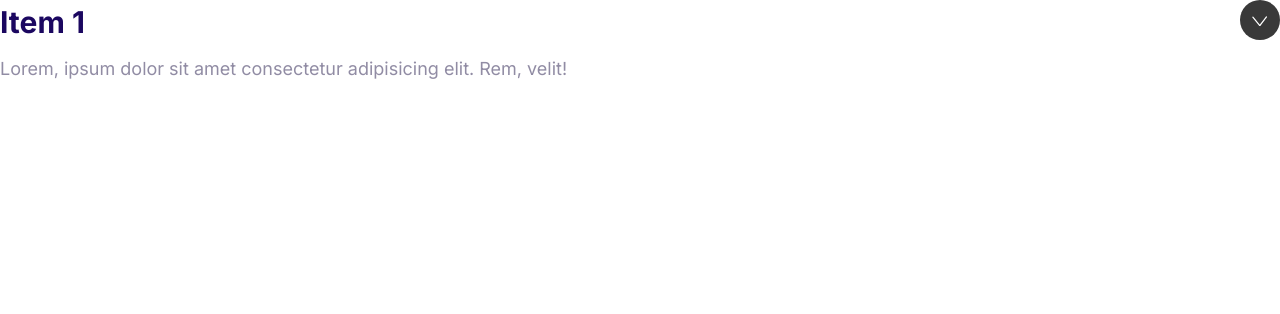
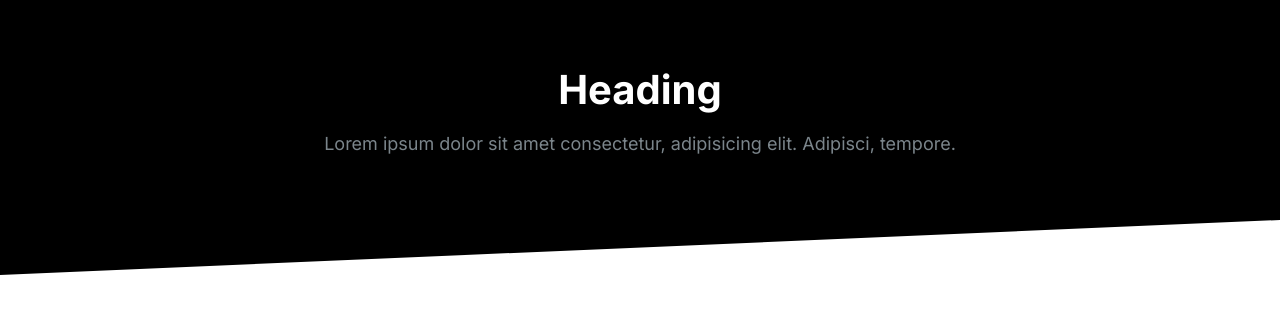
Before and after one commit to shreyanskh1/cloudnine, a plain HTML site: page index.html in a window 1280 px wide. Drawn offline with Linux system fonts and the light colour scheme.

Commit message:
Simple block and skewed blocks using clip-path

```diff
--- a/css/styles.css
+++ b/css/styles.css
@@ -564,3 +564,41 @@ a {
 	max-height: 100vh;
 	opacity: 1;
 }
+
+/* Blocks */
+.block {
+	--padding-vertical: 6rem;
+	padding: var(--padding-vertical) 2rem;
+}
+
+.block__header {
+	text-align: center;
+}
+
+.block__heading {
+	margin-top: 0;
+}
+
+.block--dark {
+	background: #000;
+	color: #7b858b;
+}
+
+.block--dark .block__heading {
+	color: #fff;
+}
+
+.block--skewed-right {
+	padding-bottom: calc(var(--padding-vertical) + 4rem);
+	clip-path: polygon(0% 0%, 100% 0%, 100% 100%, 0% 80%);
+}
+
+.block--skewed-left {
+	padding-bottom: calc(var(--padding-vertical) + 4rem);
+	clip-path: polygon(0% 0%, 100% 0%, 100% 80%, 0% 100%);
+}
+
+.container {
+	max-width: 1140px;
+	margin: 0 auto;
+}
--- a/index.html
+++ b/index.html
@@ -14,17 +14,15 @@
     <link rel="stylesheet" href="css/styles.css" />
   </head>
   <body>
-    <div class="collapsible collapsible--expanded">
-      <header class="collapsible__header">
-        <h2 class="collapsible__heading">Item 1</h2>
-        <svg class="icon icon--white collapsible__chevron">
-          <use xlink:href="images/sprite.svg#chevron"></use>
-        </svg>
+    <section class="block block--dark block--skewed-left">
+      <header class="block__header">
+        <h2 class="block__heading">Heading</h2>
+        <p>
+          Lorem ipsum dolor sit amet consectetur, adipisicing elit. Adipisci,
+          tempore.
+        </p>
       </header>
-      <div class="collapsible__content">
-        Lorem, ipsum dolor sit amet consectetur adipisicing elit. Rem, velit!
-      </div>
-    </div>
+    </section>
     <script src="js/main.js"></script>
   </body>
 </html>
```
Also changed, not shown: components/blocks.html (added, +9 -0 lines).
